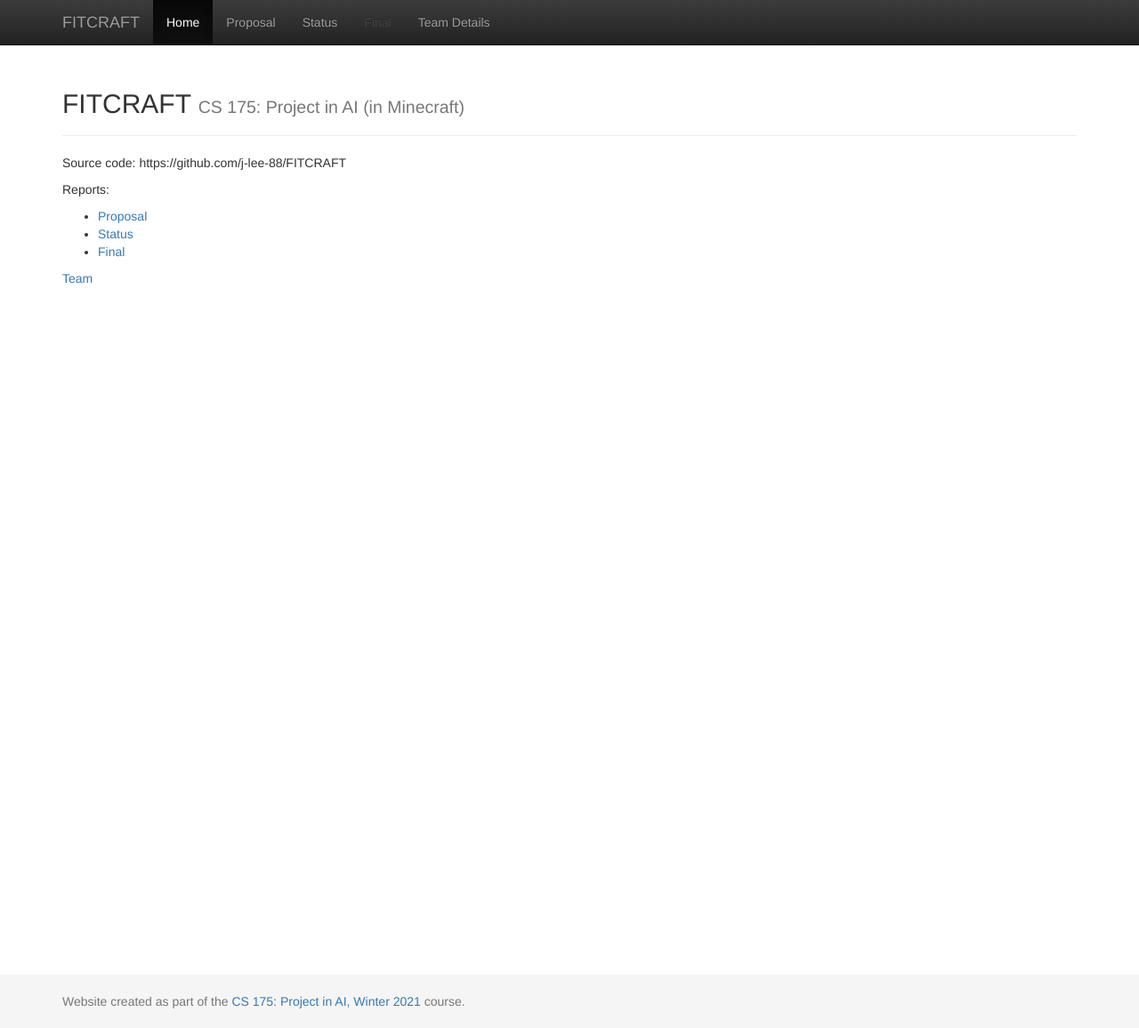
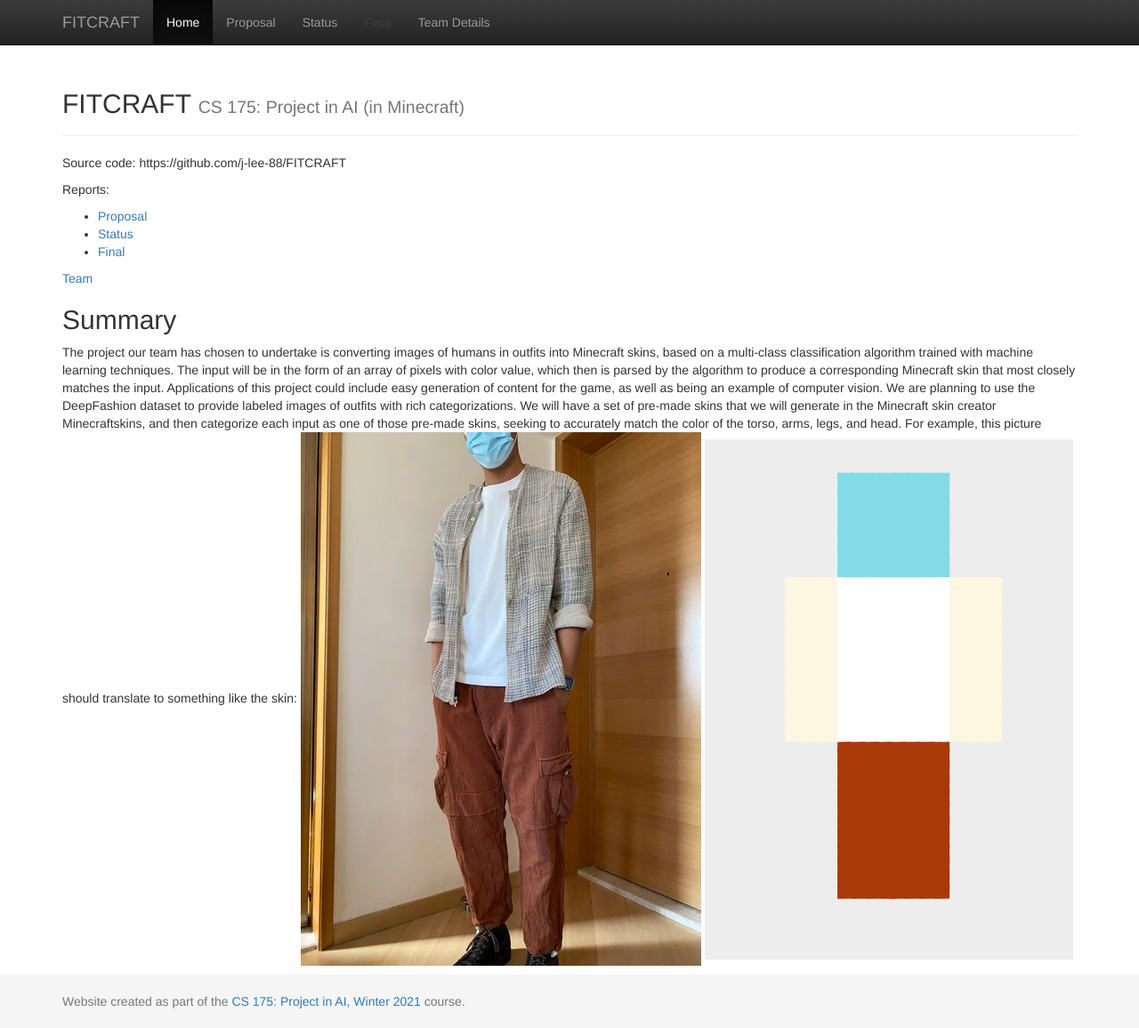
Before and after one commit to j-lee-88/FITCRAFT, a Jekyll site: the page built from docs/index.md, in a window 1280 px wide and 1156 px high. Shown: the whole window at 89% size. Built offline with Jekyll 4.4.1, drawn with Linux system fonts in a browser that asks for light colours.

Commit message:
Update index.md

```diff
--- a/docs/index.md
+++ b/docs/index.md
@@ -13,3 +13,9 @@
 
 
 [Team](team.html)
+
+
+## Summary
+The project our team has chosen to undertake is converting images of humans in outfits into Minecraft skins, based on a multi-class classification algorithm trained with machine learning techniques. The input will be in the form of an array of pixels with color value, which then is parsed by the algorithm to produce a corresponding Minecraft skin that most closely matches the input. Applications of this project could include easy generation of content for the game, as well as being an example of computer vision. We are planning to use the DeepFashion dataset to provide labeled images of outfits with rich categorizations. We will have a set of pre-made skins that we will generate in the Minecraft skin creator Minecraftskins, and then categorize each input as one of those pre-made skins, seeking to accurately match the color of the torso, arms, legs, and head. For example, this picture should translate to something like the skin:
+![Goal Image](https://github.com/j-lee-88/FITCRAFT/blob/main/goal%20img1.jpg)
+![Goal Minecraft Skin](https://github.com/j-lee-88/FITCRAFT/blob/main/goal%20img2.png)
```
